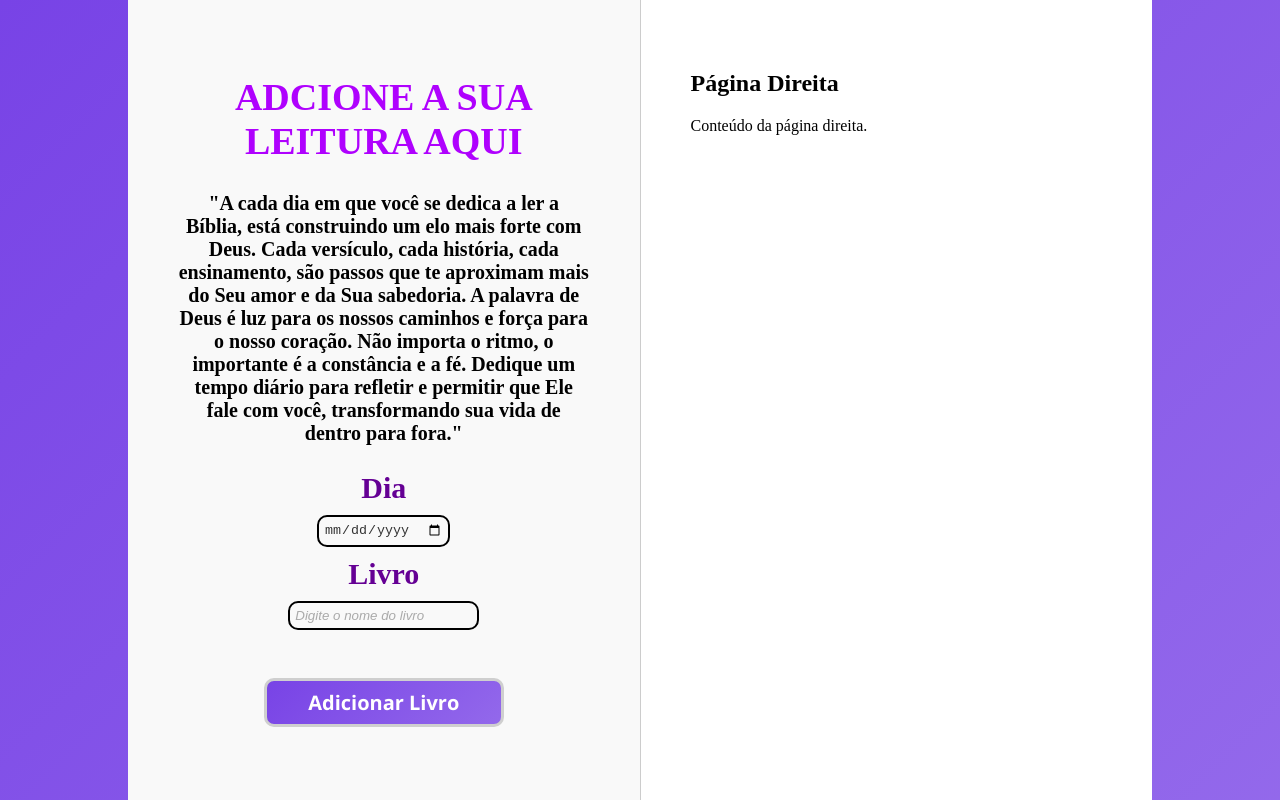
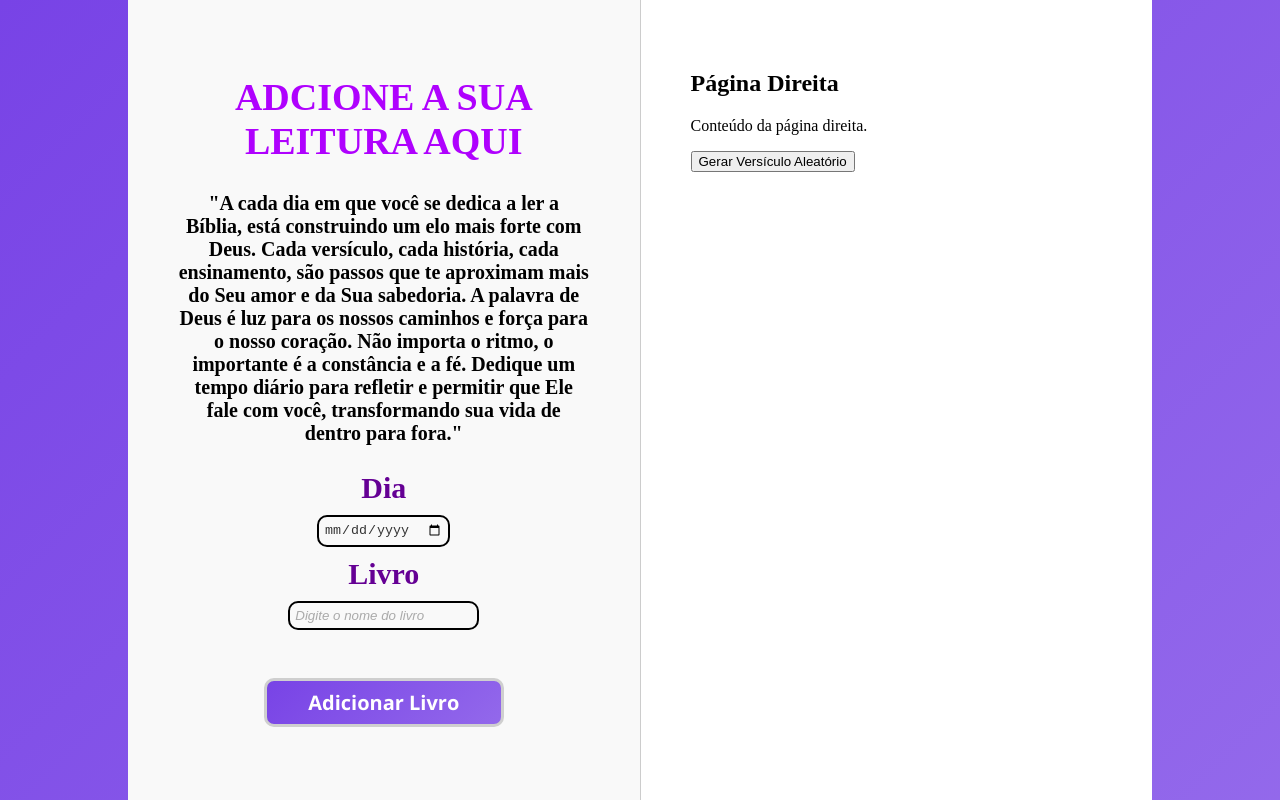
Before and after one commit to Guilherme-SilvaH/faith, a React (Vite) app in the folder front-end/: page /add-book in a window 1280 px wide. Built offline with nearby package versions, Linux system fonts and the light colour scheme; a web font is replaced by a local one.

Commit message:
Fix: Generater

```diff
--- a/front-end/src/addBook/PageBook.tsx
+++ b/front-end/src/addBook/PageBook.tsx
@@ -1,6 +1,8 @@
 import { useState } from "react";
 import "./PageBook.sass";
 import ButtomBook from "./buttom/buttomBook";
+import GenereterVerses from "../generaterVerses/generaterVerses";
+
 
 export default function PageBook() {
   const [dia, setDia] = useState(""); // Data selecionada
@@ -59,6 +61,7 @@ export default function PageBook() {
         <div className="page-right">
           <h2>Página Direita</h2>
           <p>Conteúdo da página direita.</p>
+          <GenereterVerses/>
         </div>
       </div>
     </div>
--- a/front-end/generaterVerses/generaterVerses.tsx
+++ b/front-end/src/generaterVerses/generaterVerses.tsx
@@ -1,5 +1,5 @@
 import axios from "axios";
-import React, { useState } from "react";
+import { useState } from "react";
 
 const generaterApi = "https://bible-api.com/data/almeida/random";
 
```
